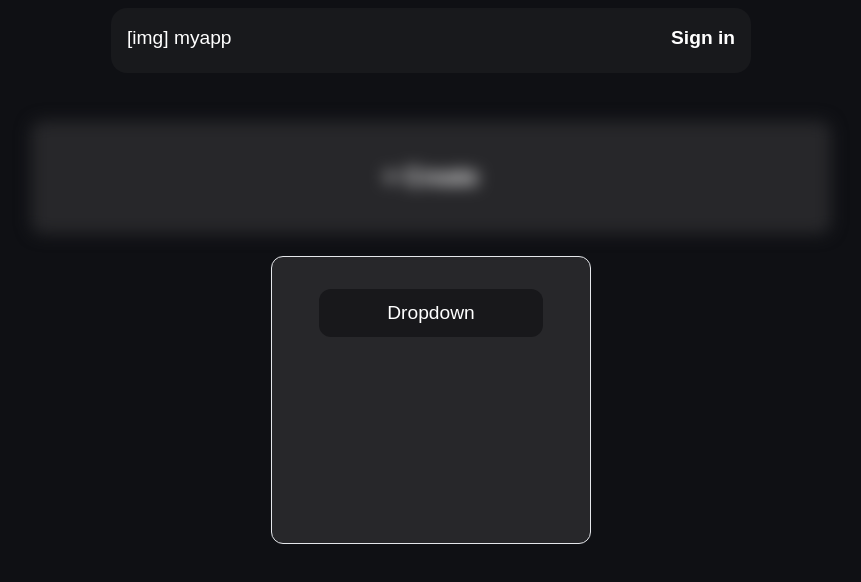
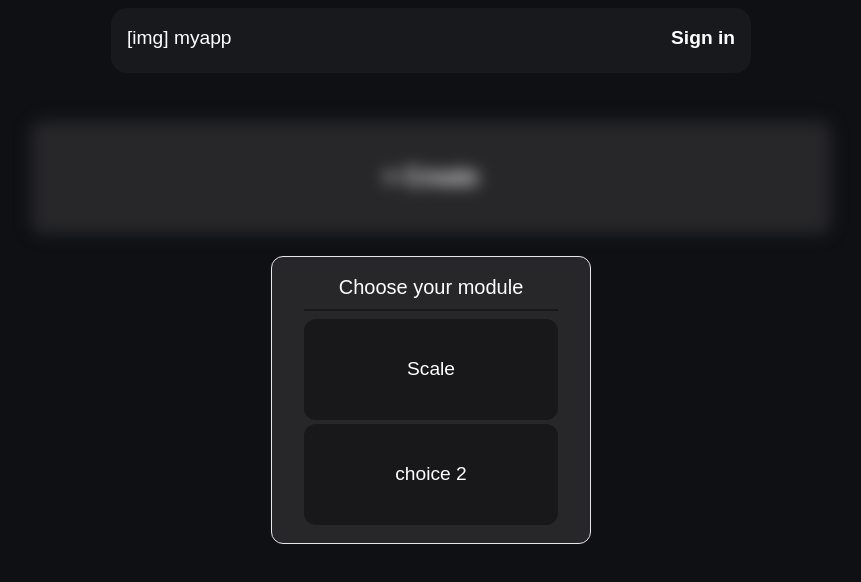
Before and after one commit to ClemPera/flowhi, a React (Vite) app in the folder frontend/: page / in a window 1280 px wide. Both pictures are taken after a click on the button "+ Create". Shown: the top 582 px of the page, without its empty margins (209-1070 px from the left). Built offline with nearby package versions, Linux system fonts and the light colour scheme; no server answers; a web font is replaced by a local one.

Commit message:
Popup for scale (working)

```diff
--- a/frontend/src/App.tsx
+++ b/frontend/src/App.tsx
@@ -5,12 +5,12 @@ import SpawnCompo from './components/SpawnCompo';
 import Popup from './components/Popup';
 
 function App() {
-    const [popupEnabled, usePopupEnabled] = useState<boolean>(false);
+    const [popupEnabled, setPopupEnabled] = useState<boolean>(false);
 
     const handleWindowClick = (e: MouseEvent) => {
-        if(!(e.target.closest('#button') || e.target.closest('#popup'))){
+        if(!e.target.closest('#button') && !e.target.closest('#popup')){
             console.log("disabled")
-            usePopupEnabled(false);
+            setPopupEnabled(false);
         }
     };
 
@@ -28,10 +28,10 @@ function App() {
                 <div className={popupEnabled ? 'pointer-events-none blur' : ''} >
                     {/* if input outside, quit menu */}
                     <SpawnCompo/>
-                    <Plus usePopupEnabled={usePopupEnabled}/>
+                    <Plus setPopupEnabled={setPopupEnabled}/>
                 </div>
             </div>
-            {popupEnabled && <Popup></Popup>}
+            {popupEnabled && <Popup setPopupEnabled={setPopupEnabled}></Popup>}
         </>
     )
 }
--- a/frontend/src/components/Plus.tsx
+++ b/frontend/src/components/Plus.tsx
@@ -1,11 +1,11 @@
 import '../index.css'
 import { useElems } from './Store/elems';
 
-export default function Plus({usePopupEnabled}: {usePopupEnabled: (v: boolean) => void} ) {
+export default function Plus({setPopupEnabled}: {setPopupEnabled: (v: boolean) => void} ) {
     return (
         <>
             <div className="flex" id='button'>
-                <button onClick={() => usePopupEnabled(true)} className="grow bg-zinc-800 mx-1 md:mx-24 xl:mx-60 my-2 p-4 py-10 rounded-xl hover:bg-opacity-80">
+                <button onClick={() => setPopupEnabled(true)} className="grow bg-zinc-800 mx-1 md:mx-24 xl:mx-60 my-2 p-4 py-10 rounded-xl hover:bg-opacity-80">
                     <a className="font-bold text-2xl">+ Create</a>
                 </button>
             </div>
--- a/frontend/src/components/Popup.tsx
+++ b/frontend/src/components/Popup.tsx
@@ -1,16 +1,91 @@
+import { useEffect, useRef, useState } from 'react';
 import { useElems } from './Store/elems';
+import ArrowUp from '@mui/icons-material/ExpandLess';
+import ArrowBot from '@mui/icons-material/ExpandMore';
+import { fieldsApi } from './fieldsApi';
 
-export default function Popup() {
+export default function Popup({setPopupEnabled}: {setPopupEnabled: (v: boolean) => void} ) {
+    const { addLast } = useElems()
 
-    // const { addLast } = useElems()
-    // fieldsApi.put("toto", "scale", Math.random()*6+1)
-    // addLast();
+    const nbrs = ['Two','Three', 'Four', 'Five', 'Six', 'Seven','Eight']
+    const min = 2
+    const max = nbrs.length;
 
-    return(
-        <div id='popup' className='fixed flex place-content-center text-center p-8 rounded-xl border h-72 w-80 bg-zinc-800 left-1/2 top-1/2 transform -translate-x-1/2 -translate-y-1/2 '>
-            <div>
-                <button className='rounded-xl bg-zinc-900 w-56 h-12'>Dropdown</button>
-            </div>
+    let inputRef = useRef<HTMLInputElement | null>(null);
+    let [name, setName] = useState("");
+    let [nbr, setNbr] = useState(min);
+    let [first, setFirst] = useState(true);
+
+
+    useEffect(() => {
+        inputRef.current?.focus();
+      }, [name]);
+
+    let handleScaleClick = (e: React.MouseEvent) => {
+        setFirst(false);
+        e.stopPropagation();
+    }
+
+    let handleArrowUpClick = (e: React.MouseEvent) => {
+        if(nbr <= max){
+            setNbr(() => nbr++)
+        }
+        e.stopPropagation();
+    }
+
+    let handleArrowDownClick = (e: React.MouseEvent) => {
+        if(nbr > min){
+            setNbr(() => nbr--)
+        }
+        e.stopPropagation();
+    }
+
+    let handleValidClick = () => {
+        fieldsApi.put(name, 'scale', nbr);
+        addLast();
+        setPopupEnabled(false);
+    }
+
+    function Scale(){
+        return(
+            <>
+                <h3 className='text-xl text-center w-full'>Scale</h3>
+                <div className='flex-grow bg-zinc-900 h-0.5 w-full my-2'></div>
+                <div className="flex flex-col h-full w-full gap-1 overflow-y-auto">
+                    <input ref={inputRef} onChange={(e) => setName(e.target.value)} value={name} placeholder="Name" className="bg-zinc-900 rounded-xl p-3 focus:outline-none h-full w-full" type="text"/>
+                    <div className="h-full w-full flex flex-row">
+                        <div className="flex flex-row bg-zinc-900 rounded-xl p-3 mr-2 h-full w-2/3">
+                            <p className='text-slate-300 opacity-80 place-content-center'>One to&nbsp;</p>
+                            <p className="place-content-center">{nbrs[nbr-min]}</p>
+                        </div>
+                        <div className='flex flex-col rounded-xl h-full w-1/3 bg-zinc-900 place-content-center py-1'>
+                            <button onClick={handleArrowUpClick} className='h-full w-full'><ArrowUp fontSize='large' className='bg-zinc-900 place-self-center'/></button>
+                            <div className='flex-grow bg-white h-0.5 w-full my-2'></div>
+                            <button onClick={handleArrowDownClick} className='h-full w-full'><ArrowBot fontSize='large' className='bg-zinc-900 place-self-center'/></button>
+                        </div>
+                    </div>
+                        <button onClick={() => handleValidClick()}  className="p-2 mt-2 h-full w-full font-bold bg-zinc-950 rounded-xl place-content-center">Valider</button>
+                </div>
+            </>
+        )
+    }
+
+    function First(){
+        return(
+            <>
+                <h3 className='text-xl text-center w-full'>Choose your module</h3>
+                <div className='flex-grow bg-zinc-900 h-0.5 w-full my-2'></div>
+                <div className="flex flex-col h-full w-full gap-1 overflow-y-auto">
+                    <button onClick={handleScaleClick} className='flex-1 h-full w-full bg-zinc-900 rounded-xl place-content-center'>Scale</button>
+                    <button className='flex-1 h-full w-full bg-zinc-900 rounded-xl place-content-center'>choice 2</button>
+                </div>
+            </>
+        )
+    }
+
+    return (
+        <div id='popup' className='fixed place-content-center text-center px-8 pb-16 pt-4 rounded-xl border h-72 w-80 bg-zinc-800 left-1/2 top-1/2 transform -translate-x-1/2 -translate-y-1/2 '>
+            {first ? <First/> : <Scale/>}
         </div>
     )
 }
--- a/frontend/src/components/Store/elems.tsx
+++ b/frontend/src/components/Store/elems.tsx
@@ -2,8 +2,8 @@ import { create } from 'zustand'
 import { fieldsApi } from "../fieldsApi";
 
 type Scale = {
+    id: number;
     name: String,
-    id: number;
     size: number;
 };
 
--- a/frontend/src/index.css
+++ b/frontend/src/index.css
@@ -556,6 +556,14 @@ video {
   display: none;
 }
 
+input[type='number']::-webkit-outer-spin-button,
+  input[type='number']::-webkit-inner-spin-button,
+  input[type='number'] {
+  -webkit-appearance: none;
+  margin: 0;
+  -moz-appearance: textfield !important;
+}
+
 .pointer-events-none{
   pointer-events: none;
 }
@@ -600,14 +608,6 @@ video {
   grid-column: span 11 / span 11;
 }
 
-.m-12{
-  margin: 3rem;
-}
-
-.m-72{
-  margin: 18rem;
-}
-
 .mx-1{
   margin-left: 0.25rem;
   margin-right: 0.25rem;
@@ -637,6 +637,14 @@ video {
   margin-left: auto;
 }
 
+.mr-2{
+  margin-right: 0.5rem;
+}
+
+.mt-2{
+  margin-top: 0.5rem;
+}
+
 .flex{
   display: flex;
 }
@@ -645,8 +653,8 @@ video {
   display: grid;
 }
 
-.h-12{
-  height: 3rem;
+.h-0\.5{
+  height: 0.125rem;
 }
 
 .h-2{
@@ -661,16 +669,24 @@ video {
   height: 18rem;
 }
 
+.h-full{
+  height: 100%;
+}
+
+.w-1\/3{
+  width: 33.333333%;
+}
+
+.w-2\/3{
+  width: 66.666667%;
+}
+
 .w-4{
   width: 1rem;
 }
 
 .w-5{
   width: 1.25rem;
-}
-
-.w-56{
-  width: 14rem;
 }
 
 .w-6{
@@ -681,12 +697,20 @@ video {
   width: 20rem;
 }
 
+.w-full{
+  width: 100%;
+}
+
 .flex-1{
   flex: 1 1 0%;
 }
 
 .flex-auto{
   flex: 1 1 auto;
+}
+
+.flex-grow{
+  flex-grow: 1;
 }
 
 .grow{
@@ -725,12 +749,28 @@ video {
   grid-template-rows: repeat(3, minmax(0, 1fr));
 }
 
+.flex-row{
+  flex-direction: row;
+}
+
+.flex-col{
+  flex-direction: column;
+}
+
 .place-content-center{
   place-content: center;
 }
 
+.gap-1{
+  gap: 0.25rem;
+}
+
 .place-self-center{
   place-self: center;
+}
+
+.overflow-y-auto{
+  overflow-y: auto;
 }
 
 .rounded-2xl{
@@ -767,6 +807,11 @@ video {
   background-color: rgb(255 255 255 / var(--tw-bg-opacity, 1));
 }
 
+.bg-zinc-700{
+  --tw-bg-opacity: 1;
+  background-color: rgb(63 63 70 / var(--tw-bg-opacity, 1));
+}
+
 .bg-zinc-800{
   --tw-bg-opacity: 1;
   background-color: rgb(39 39 42 / var(--tw-bg-opacity, 1));
@@ -777,21 +822,44 @@ video {
   background-color: rgb(24 24 27 / var(--tw-bg-opacity, 1));
 }
 
+.bg-zinc-950{
+  --tw-bg-opacity: 1;
+  background-color: rgb(9 9 11 / var(--tw-bg-opacity, 1));
+}
+
 .bg-opacity-40{
   --tw-bg-opacity: 0.4;
+}
+
+.p-2{
+  padding: 0.5rem;
+}
+
+.p-3{
+  padding: 0.75rem;
 }
 
 .p-4{
   padding: 1rem;
 }
 
-.p-8{
-  padding: 2rem;
+.px-8{
+  padding-left: 2rem;
+  padding-right: 2rem;
+}
+
+.py-1{
+  padding-top: 0.25rem;
+  padding-bottom: 0.25rem;
 }
 
 .py-10{
   padding-top: 2.5rem;
   padding-bottom: 2.5rem;
+}
+
+.pb-16{
+  padding-bottom: 4rem;
 }
 
 .pb-4{
@@ -800,6 +868,10 @@ video {
 
 .pb-5{
   padding-bottom: 1.25rem;
+}
+
+.pt-4{
+  padding-top: 1rem;
 }
 
 .text-center{
@@ -820,8 +892,21 @@ video {
   font-weight: 700;
 }
 
+.text-slate-300{
+  --tw-text-opacity: 1;
+  color: rgb(203 213 225 / var(--tw-text-opacity, 1));
+}
+
+.opacity-80{
+  opacity: 0.8;
+}
+
 .blur{
   --tw-blur: blur(8px);
+  filter: var(--tw-blur) var(--tw-brightness) var(--tw-contrast) var(--tw-grayscale) var(--tw-hue-rotate) var(--tw-invert) var(--tw-saturate) var(--tw-sepia) var(--tw-drop-shadow);
+}
+
+.filter{
   filter: var(--tw-blur) var(--tw-brightness) var(--tw-contrast) var(--tw-grayscale) var(--tw-hue-rotate) var(--tw-invert) var(--tw-saturate) var(--tw-sepia) var(--tw-drop-shadow);
 }
 
@@ -844,6 +929,11 @@ body {
 .focus\:bg-white:focus{
   --tw-bg-opacity: 1;
   background-color: rgb(255 255 255 / var(--tw-bg-opacity, 1));
+}
+
+.focus\:outline-none:focus{
+  outline: 2px solid transparent;
+  outline-offset: 2px;
 }
 
 @media (min-width: 768px){
--- a/frontend/tailwind.config.js
+++ b/frontend/tailwind.config.js
@@ -2,8 +2,9 @@
 export default {
   mode: 'jit',
   content: [
-    "./src/*.{tsx, jsx}",
-    "./src/components/*.{tsx,jsx}"
+    "./src/**/*.{tsx,jsx}",
+    "./src/components/*.{tsx,jsx}",
+    "./src/index.html"
   ],
   theme: {
     extend: {},
```
Also changed, not shown: frontend/src/file.css (+10 -0 lines).
